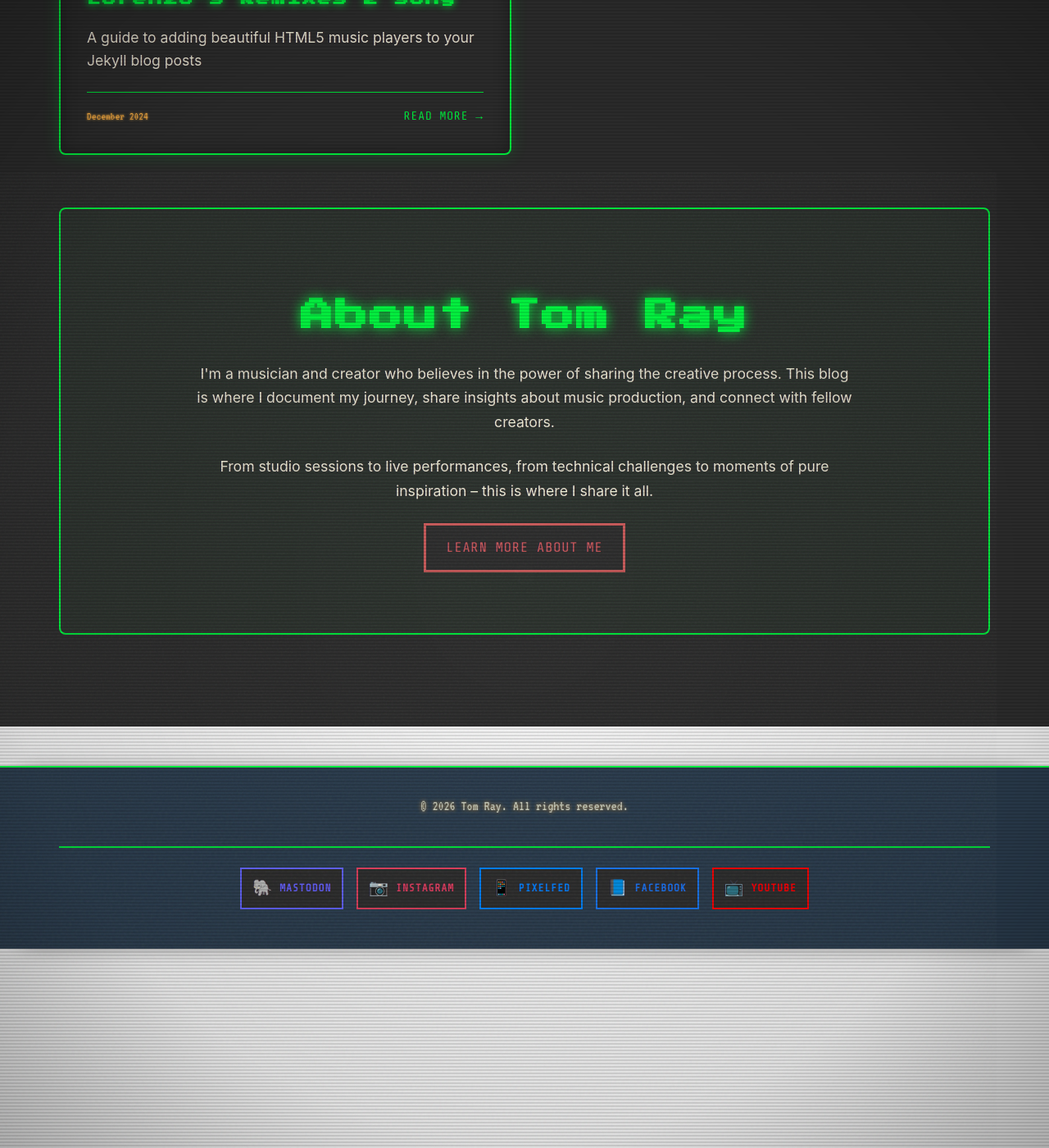
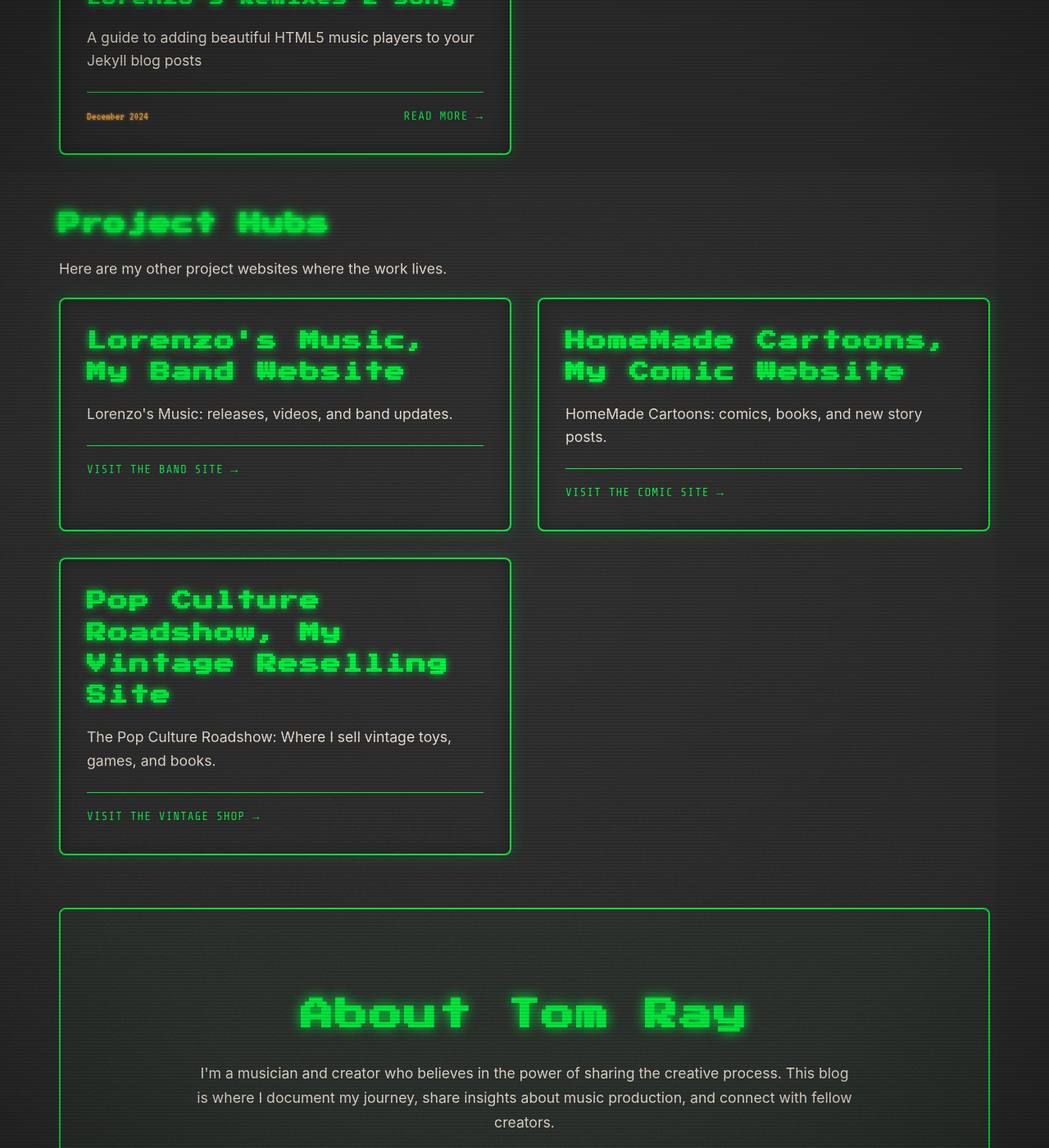
Before and after one commit to tmray/vhs-tape, a Jekyll site: the page built from index.html, in a window 1280 px wide and 1400 px high, scrolled down 1846 px. Shown: the whole window at 82% size. Built offline with Jekyll 4.4.1, drawn with Linux system fonts in a browser that asks for light colours.

Commit message:
added my projects links
created a section on the home page that links to my other websites

```diff
--- a/index.html
+++ b/index.html
@@ -33,6 +33,34 @@ hero_alt: "Picture of Tom Ray"
   </div>
 </section>
 
+<section class="project-hubs">
+  <h2>Project Hubs</h2>
+  <p class="section-intro">Here are my other project websites where the work lives.</p>
+  <div class="content-grid">
+    <div class="content-card">
+      <h3>Lorenzo's Music, My Band Website</h3>
+      <p>Lorenzo's Music: releases, videos, and band updates.</p>
+      <div class="card-footer">
+        <a href="https://www.lorenzosmusic.com" class="read-more">Visit the Band Site →</a>
+      </div>
+    </div>
+    <div class="content-card">
+      <h3>HomeMade Cartoons, My Comic Website</h3>
+      <p>HomeMade Cartoons: comics, books, and new story posts.</p>
+      <div class="card-footer">
+        <a href="https://www.homemadecartoons.com" class="read-more">Visit the Comic Site →</a>
+      </div>
+    </div>
+    <div class="content-card">
+      <h3>Pop Culture Roadshow, My Vintage Reselling Site</h3>
+      <p>The Pop Culture Roadshow: Where I sell vintage toys, games, and books.</p>
+      <div class="card-footer">
+        <a href="https://www.thepopcultureroadshow.com" class="read-more">Visit the Vintage Shop →</a>
+      </div>
+    </div>
+  </div>
+</section>
+
 <section class="about-preview">
   <div class="about-content">
     <h2>About Tom Ray</h2>
```
Also changed, not shown: about.markdown (+7 -8 lines).
